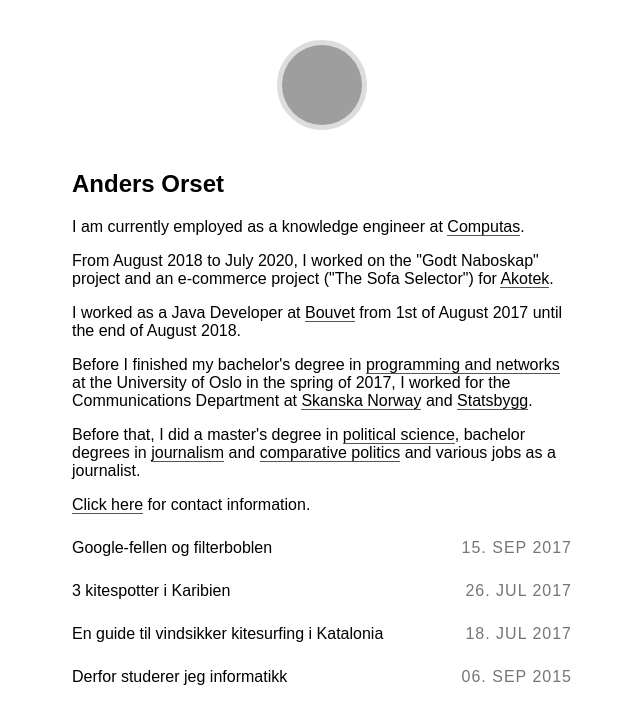
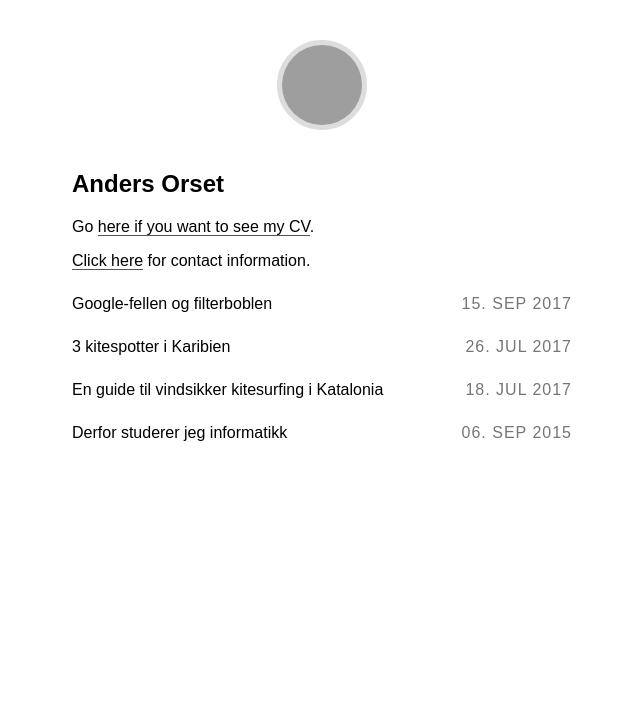
Before and after one commit to aorset/aorset.github.io, a Jekyll site: the page built from index.html, in a window 1280 px wide, cut to the strip 0-724 px from the top of the page. Shown: the whole strip, without its empty margins (318-958 px from the left). Built offline with Jekyll 4.4.1, drawn with Linux system fonts in a browser that asks for light colours; some web fonts are replaced; grey boxes are pictures that could not be loaded.

Commit message:
Update front page

```diff
--- a/index.html
+++ b/index.html
@@ -7,12 +7,9 @@ layout: default
 
 		<h1>Anders Orset</h1>
 
-		<p>I am currently employed as a knowledge engineer at <a href="https://www.computas.com">Computas</a>.</p>
-		<p>From August 2018 to July 2020, I worked on the "Godt Naboskap" project and an e-commerce project ("The Sofa Selector") for <a href="http://akotek.no">Akotek</a>.</p>
-		<p>I worked as a Java Developer at <a href="https://www.bouvet.no">Bouvet</a> from 1st of August 2017 until the end of August 2018.
-		<p>Before I finished my bachelor's degree in <a href="http://www.uio.no/studier/program/inf-pro/">programming and networks</a> at the University of Oslo in the spring of 2017, I worked for the Communications Department at <a href="http://www.skanska.no">Skanska Norway</a> and <a href="http://www.statsbygg.no">Statsbygg</a>.</p>
-		<p>Before that, I did a master's degree in <a href="http://www.uio.no/studier/program/statsvitenskap-master/">political science</a>, bachelor degrees in <a href="http://www.hivolda.no/hivolda/om-hogskulen/avdelingar/mediefag-1/avdeling-for-mediefag/journalistikk">journalism</a> and <a href="http://www.uib.no/studieprogram/BASV-SAPO">comparative politics</a> and various jobs as a journalist.</p>
-		<p><a href="/kontakt">Click here</a> for contact information.</p>
+		<p>Go <a href="https://public-okcloud-docs.s3.eu-north-1.amazonaws.com/okcloud/okcloud-cv-andersorset-en.pdf">here if you want to see my CV</a>.<p>
+
+		<a href="/kontakt">Click here</a> for contact information.</p>
 
 		{% for post in site.posts %}
 
```
